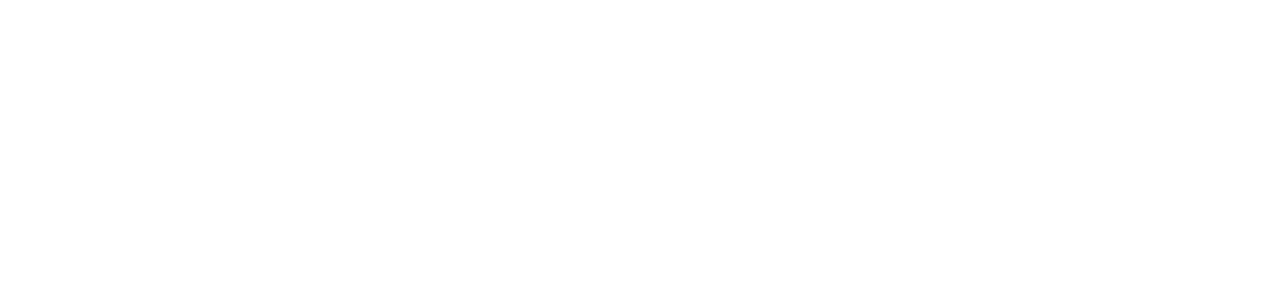
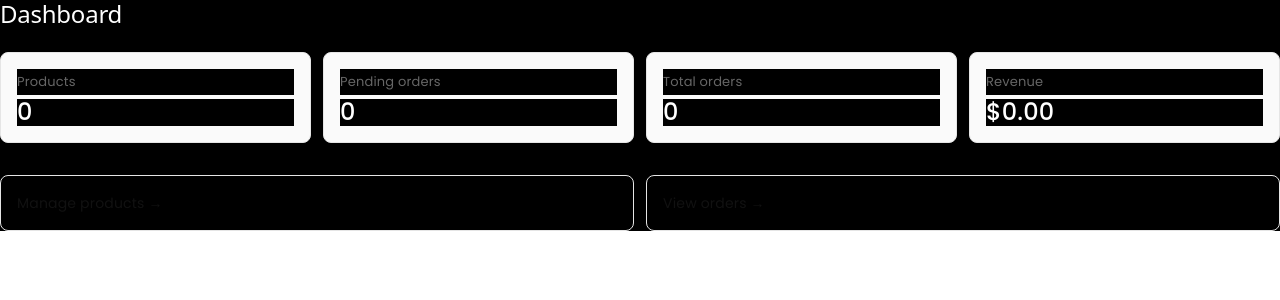
Before and after one commit to bolutej/SinisDeath, a React (Vite) app: page /admin in a window 1280 px wide. Before the commit this address had no page. Shown: the top 300 px of the page. Built offline with nearby package versions, Linux system fonts and the light colour scheme; no server answers; the database is empty.

Commit message:
admin login and supabase setup

```diff
--- a/package.json
+++ b/package.json
@@ -27,6 +27,7 @@
     "eslint-plugin-react-hooks": "^7.1.1",
     "eslint-plugin-react-refresh": "^0.5.4",
     "globals": "^17.11.0",
+    "supabase": "^2.117.0",
     "vite": "^8.2.2"
   }
 }
--- a/src/App.css
+++ b/src/App.css
@@ -326,6 +326,9 @@ header img, nav img {
   color: #fff;
   /* text-decoration: underline; */
 }
+.cart h2 {
+  text-decoration: underline;
+}
 .cart img {
   width: 300px;
 }
@@ -380,7 +383,7 @@ header img, nav img {
 }
 
 .checkout-total > div {
-  width: 320px;
+  width: 500px;
   background: #000;
   border-top: 1px solid #fff;
   border-radius: 12px;
@@ -433,6 +436,10 @@ header img, nav img {
 .checkout-total button:hover {
   background: #2a2a2a;
 }
+.delete {
+  color: white;
+  padding-left: 100px;
+}
 footer  {
   text-align: center;
 }
--- a/src/App.jsx
+++ b/src/App.jsx
@@ -1,10 +1,13 @@
+import { BrowserRouter, Routes, Route } from 'react-router-dom'
 import './App.css'
 import Landing from './pages/Landing'
 import Loading from './pages/Loading'
 import Shop from './pages/Shop'
 import Product from './pages/Product'
 import Checkout from './pages/Checkout'
-import { BrowserRouter, Routes, Route } from 'react-router-dom'
+import AdminLogin from './admin/AdminLogin'
+import AdminDashboard  from './admin/pages/AdminDashboard'
+
 
 function App() {
   return (
@@ -14,7 +17,8 @@ function App() {
         <Route path="/shop" element={<Shop />} />
         <Route path="/product" element={<Product />} />
         <Route path="/checkout" element={<Checkout/>} />
-        {/* <Route path="/socials" element={<Socials />} /> */}
+        <Route path='/admin/login' element={<AdminLogin/>} />
+        <Route path='/admin' element={<AdminDashboard/>} />
       </Routes>
     </BrowserRouter>
   )
--- a/src/admin/AdminLogin.jsx
+++ b/src/admin/AdminLogin.jsx
@@ -0,0 +1,72 @@
+// src/admin/AdminLogin.jsx
+import { useState } from 'react'
+import { useNavigate } from 'react-router-dom'
+import { supabase } from '../supabaseClient'
+
+export default function AdminLogin() {
+  const [password, setPassword] = useState('')
+  const [error, setError] = useState(null)
+  const [loading, setLoading] = useState(false)
+  const navigate = useNavigate()
+
+  const handleSubmit = async (e) => {
+    e.preventDefault()
+    setError(null)
+    setLoading(true)
+
+    const { error } = await supabase.auth.signInWithPassword({
+      email: import.meta.env.VITE_ADMIN_EMAIL,
+      password,
+    })
+
+    setLoading(false)
+
+    if (error) {
+  console.log('Supabase auth error:', error.message)
+  setError(error.message)
+  return
+}
+
+    navigate('/admin')
+  }
+
+  return (
+    <div style={{
+      minHeight: '100vh',
+      display: 'flex',
+      alignItems: 'center',
+      justifyContent: 'center',
+      background: '#0b0b0a',
+    }}>
+      <form
+        onSubmit={handleSubmit}
+        style={{
+          display: 'flex',
+          flexDirection: 'column',
+          gap: '16px',
+          width: '280px',
+        }}
+      >
+        <h2 style={{ color: '#f4f2ec', fontFamily: 'Georgia, serif', textAlign: 'center', paddingTop: '20px' }}>
+          Admin
+        </h2>
+        <input
+          type="password"
+          placeholder="Password"
+          value={password}
+          onChange={(e) => setPassword(e.target.value)}
+          autoFocus
+          style={{ padding: '10px 12px', fontSize: '1rem', marginTop: '20px', color: '#f4f2ec'  }}
+        />
+        {error && <p style={{ color: '#e07a5f', fontSize: '0.9rem', textAlign: 'center' }}>{error}</p>}
+        <button
+          type="submit"
+          disabled={loading}
+          style={{ padding: '10px 12px', fontSize: '1rem', cursor: 'pointer', color: '#f4f2ec' }}
+        >
+          {loading ? 'Checking...' : 'Enter'}
+        </button>
+      </form>
+    </div>
+  )
+}
--- a/src/admin/pages/AdminDashboard.jsx
+++ b/src/admin/pages/AdminDashboard.jsx
@@ -0,0 +1,96 @@
+// src/admin/pages/AdminDashboard.jsx
+import { useEffect, useState } from 'react'
+import { Link } from 'react-router-dom'
+import { supabase } from '../../supabaseClient'
+
+export default function AdminDashboard() {
+  const [stats, setStats] = useState({
+    productCount: 0,
+    pendingOrders: 0,
+    totalOrders: 0,
+    revenue: 0,
+  })
+  const [loading, setLoading] = useState(true)
+
+  useEffect(() => {
+    const fetchStats = async () => {
+      const [{ count: productCount }, { data: orders }] = await Promise.all([
+        supabase.from('products').select('*', { count: 'exact', head: true }),
+        supabase.from('orders').select('status, total_amount'),
+      ])
+
+      const pendingOrders = orders?.filter((o) => o.status === 'pending').length ?? 0
+      const revenue = orders
+        ?.filter((o) => o.status !== 'cancelled')
+        .reduce((sum, o) => sum + Number(o.total_amount), 0) ?? 0
+
+      setStats({
+        productCount: productCount ?? 0,
+        pendingOrders,
+        totalOrders: orders?.length ?? 0,
+        revenue,
+      })
+      setLoading(false)
+    }
+
+    fetchStats()
+  }, [])
+
+  return (
+    <div>
+      <h2 style={{ marginBottom: 24 }}>Dashboard</h2>
+
+      <div
+        style={{
+          display: 'grid',
+          gridTemplateColumns: 'repeat(auto-fit, minmax(160px, 1fr))',
+          gap: 12,
+          marginBottom: 32,
+        }}
+      >
+        <StatCard label="Products" value={loading ? '—' : stats.productCount} />
+        <StatCard label="Pending orders" value={loading ? '—' : stats.pendingOrders} />
+        <StatCard label="Total orders" value={loading ? '—' : stats.totalOrders} />
+        <StatCard
+          label="Revenue"
+          value={loading ? '—' : `$${stats.revenue.toFixed(2)}`}
+        />
+      </div>
+
+      <div style={{ display: 'flex', gap: 12 }}>
+        <Link to="/admin/products" style={linkCardStyle}>
+          Manage products →
+        </Link>
+        <Link to="/admin/orders" style={linkCardStyle}>
+          View orders →
+        </Link>
+      </div>
+    </div>
+  )
+}
+
+function StatCard({ label, value }) {
+  return (
+    <div
+      style={{
+        background: '#fafafa',
+        border: '1px solid #e5e5e5',
+        borderRadius: 8,
+        padding: 16,
+      }}
+    >
+      <p style={{ fontSize: 13, color: '#666', margin: 0 }}>{label}</p>
+      <p style={{ fontSize: 24, fontWeight: 500, margin: '4px 0 0' }}>{value}</p>
+    </div>
+  )
+}
+
+const linkCardStyle = {
+  flex: 1,
+  padding: '14px 16px',
+  border: '1px solid #e5e5e5',
+  borderRadius: 8,
+  textDecoration: 'none',
+  color: '#111',
+  fontSize: 14,
+}
--- a/src/pages/Checkout.jsx
+++ b/src/pages/Checkout.jsx
@@ -2,7 +2,9 @@
 import "../App.css"
 import sinisdeath from '../assets/sinisdeath_logo.svg'
 import {Squash as Hamburger} from 'hamburger-react'
+import { MdDelete } from "react-icons/md"
 import mockup from '../assets/mockup.png'
+import { Link } from 'react-router-dom'
 
 export default function Checkout() {
      return (
@@ -18,7 +20,10 @@ export default function Checkout() {
                 <div className="cart">
                     <div className="cart-head">
                     <h1>YOUR CART</h1>
-                    <h2>CONTINUE SHOPPING</h2>
+                    <Link to="/product">
+                        <h2>CONTINUE SHOPPING</h2>
+                    </Link>
+
                     </div>
                     <div className="cart-label">
                         <h5>PRODUCT TITLE</h5>
@@ -38,7 +43,7 @@ export default function Checkout() {
                         </div>
                         <div className="cart-quantity">
                             <input type="number" min="1" defaultValue="1" />
-                            <p>delete</p>
+                            <MdDelete className="delete"/>
                              <p>#250,000</p>
                         </div>
 
@@ -54,7 +59,7 @@ export default function Checkout() {
                         </div>
                         <div className="cart-quantity">
                             <input type="number" min="1" defaultValue="1" />
-                            <p>delete</p>
+                            <MdDelete className="delete"/>
                              <p>#250,000</p>
                         </div>
 
@@ -70,7 +75,7 @@ export default function Checkout() {
                         </div>
                         <div className="cart-quantity">
                             <input type="number" min="1" defaultValue="1" />
-                            <p>delete</p>
+                            <MdDelete className="delete"/>
                              <p>#250,000</p>
                         </div>
 
```
Also changed, not shown: 1 other file (tests, documents, lock files or other folders).
